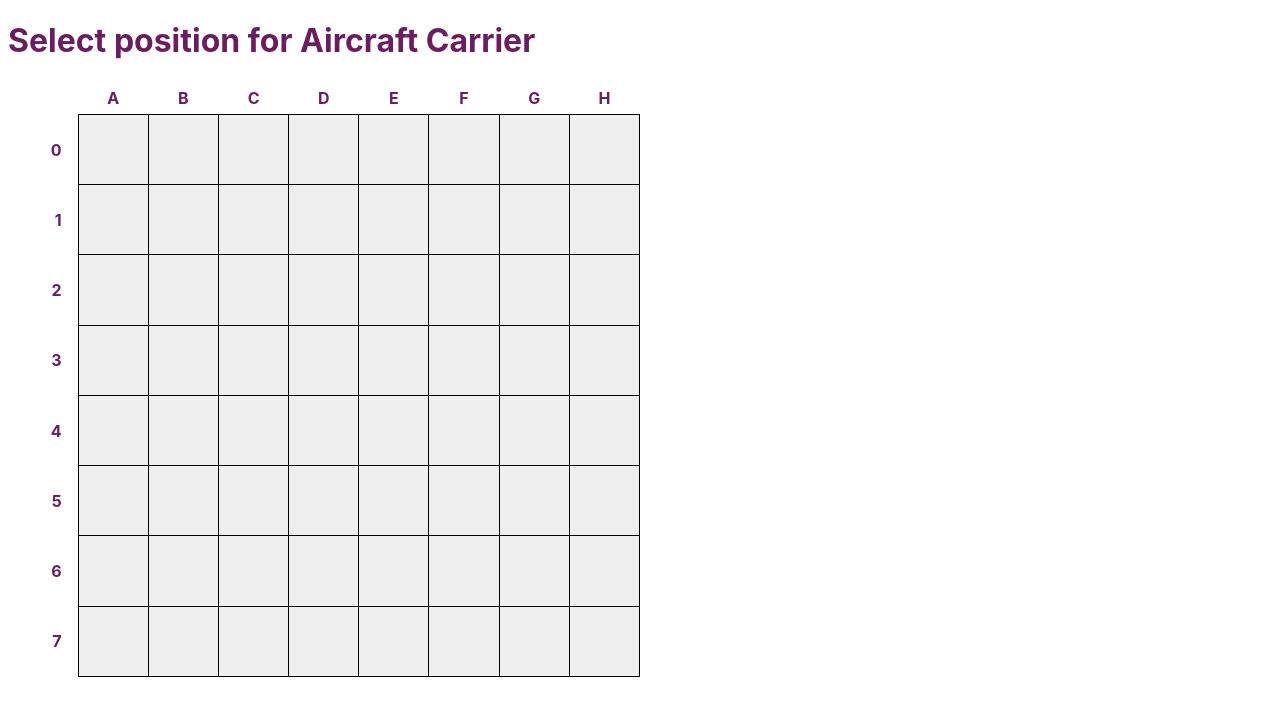
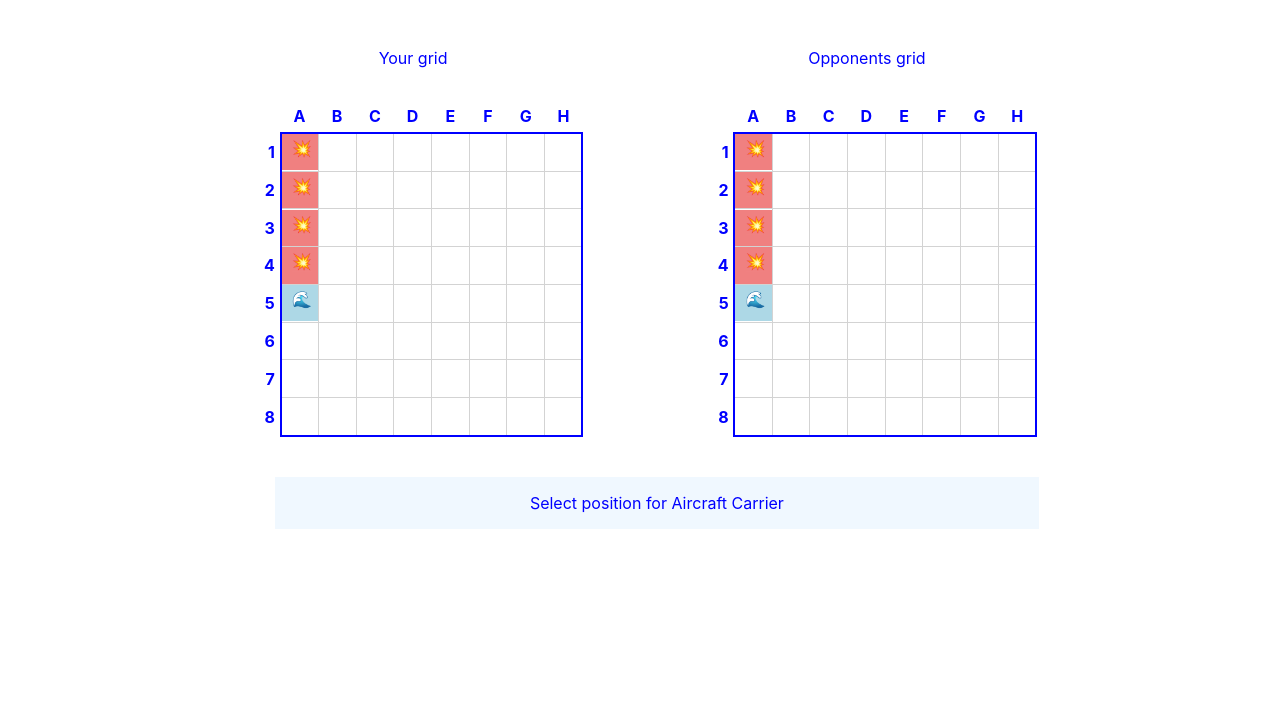
Before and after one commit to jessehouwing/BattleJSip, a React app: page / in a window 1280 px wide. Shown: the top 716 px of the page. Built offline with nearby package versions, Linux system fonts and the light colour scheme.

Commit message:
feature: make it look nicer

```diff
--- a/src/App.css
+++ b/src/App.css
@@ -1,12 +1,17 @@
+body {
+  padding: 0;
+  margin: 0;
+}
+
 #app {
-  color: #6C1D5F; /* Xebia purple */
+  color: blue; /* Xebia purple */
   font-family: -apple-system, BlinkMacSystemFont, 'Segoe UI', Roboto, Oxygen, Ubuntu, Cantarell, 'Open Sans', 'Helvetica Neue', sans-serif;
 }
 
 .board-container {
-  width: 50%;
-  max-width: 700px;
-  min-width: 300px;
+  width: 100%;
+  max-width: 400px;
+  min-width: 265px;
 }
 
 .board {
@@ -16,7 +21,7 @@
 
 .board th, .board td {
   text-align: center;
-  border: 1px solid black;
+  border: 1px solid lightgray;
   padding: 0;
 }
 
@@ -34,7 +39,9 @@
   width: 100%;
   padding-top: 100%;
   position: relative;
+  overflow: hidden;
 }
+
 .board .square-content {
   width: 100%;
   height: 100%;
@@ -46,7 +53,7 @@
 .board .row {
   border: none;
   text-align: right;
-  padding-right: 1rem;
+  padding-right: 0.3rem;
 }
 
 .board button {
@@ -55,6 +62,7 @@
   border: 0;
   cursor: pointer;
   font-size: 0;
+  background-color: white;
 }
 
 .board .activated-cell button:before {
@@ -82,3 +90,85 @@
 .board .water button:before {
   content: '🌊';
 }
+
+.board td.top {
+  border-top-width: 2px;
+  border-top-color: blue;
+}
+
+.board td.left {
+  border-left-width: 2px;
+  border-left-color: blue;
+}
+
+.board td.bottom {
+  border-bottom-width: 2px;
+  border-bottom-color: blue;
+}
+
+.board td.right {
+  border-right-width: 2px;
+  border-right-color: blue;
+}
+
+.game-layout {
+  display: grid;
+  padding: 1rem;
+  padding-top: 3rem;
+  padding-bottom: 3rem;
+  grid-template-columns: 2fr 3fr 1fr 3fr 2fr;
+  max-width: 1600px;
+  margin: 0 auto;
+
+}
+
+.x {
+  grid-column-start: 2;
+  grid-column-end: 5;
+  margin-top: 2.5rem;
+  padding-left: 4%;
+  margin-right: -2px;
+  /* background: red; */
+  /* border: 2px solid black; */
+}
+
+.second-board {
+  justify-content: flex-end;
+  display: flex;
+}
+
+.message-box {
+  background-color: aliceblue;
+  padding-top: 1rem;
+  padding-bottom: 1rem;
+  text-align: center;
+}
+
+.interaction-buttons {
+  display: flex;
+  padding-top: 3rem;
+  justify-content: space-between;
+}
+
+.interaction-buttons div {
+  width: 10rem;
+  padding: 1rem;
+  border-radius: 5rem;
+  background-color: blue;
+  color: white;
+  text-align: center;
+  text-transform: uppercase;
+}
+
+.is-ship button {
+  background-color: #dbd0ff;
+}
+
+.board-headline {
+  text-align: center;
+  padding-bottom: 2rem;
+}
+
+.hidden {
+  display: none;
+}
--- a/src/App.jsx
+++ b/src/App.jsx
@@ -18,11 +18,70 @@ function getLetter(i) {
   return String.fromCharCode('A'.charCodeAt(0) + i);
 }
 
+function getNumberFromLetter(letter) {
+  return letter.charCodeAt() - 65;
+}
+
+const fake = [
+  [1, 0, 0, 0, 0, 0, 0, 0],
+  [1, 0, 0, 0, 0, 0, 0, 0],
+  [1, 0, 0, 0, 0, 0, 0, 0],
+  [1, 0, 0, 0, 0, 0, 0, 0],
+  [2, 0, 0, 0, 0, 0, 0, 0],
+  [0, 0, 0, 0, 0, 0, 0, 0],
+  [0, 0, 0, 0, 0, 0, 0, 0],
+  [0, 0, 0, 0, 0, 0, 0, 0]
+];
+
+function getSquareCss(fleet, gameState, row, cell, isMyBoard) {
+  gameState = fake;
+  console.log(row, cell);
+  const cellState = gameState[row][cell];
+  let css = ' ';
+  if (cellState === 1) {
+    css += 'hit';
+  } else if (cellState === 2) {
+    css += 'water';
+  }
+  if (!isMyBoard) {
+    return css;
+  }
+  const isShip = fleet.find(({positions}) => {
+    const pos = positions.find(coord => {
+      return row === parseInt(coord[1], 10) && cell === parseInt(getNumberFromLetter(coord[0]), 10);
+    });
+    return pos ? true : false;
+  });
+  const shippCss = isShip ? ' is-ship' : '';
+  css += shippCss;
+  return css;
+}
+
+function getBorderCss(i, j) {
+  const classNames = [];
+  if (i === 0) {
+    classNames.push('top');
+  }
+  if (j === 0) {
+    classNames.push('left');
+  }
+  if (i === boardSize - 1) {
+    classNames.push('bottom');
+  }
+  if (j === boardSize - 1) {
+    classNames.push('right');
+  }
+  return classNames.join(' ');
+}
+
 const boardSize = 8;
 
-const Board = ({selected}) => {
+const Board = ({fleet, selected, isMyBoard}) => {
+  console.log('fleet', fleet);
+  const gameState = [];
   return (
     <div className="board-container">
+      <div className="board-headline">{isMyBoard ? 'Your grid' : 'Opponents grid'}</div>
       <table className="board">
         <thead>
           <tr>
@@ -36,12 +95,12 @@ const Board = ({selected}) => {
           {getSequence(boardSize).map(i => (
             <tr key={i}>
               <td className="row">
-                <strong>{i}</strong>
+                <strong>{i + 1}</strong>
               </td>
               {getSequence(boardSize).map(j => (
-                <td key={j}>
+                <td key={j} className={getBorderCss(i, j)}>
                   <div className="square">
-                    <div className="square-content activated-cell">
+                    <div className={'square-content activated-cell ' + getSquareCss(fleet, gameState, i, j, isMyBoard)}>
                       <button onClick={() => selected(getLetter(j) + i)}>
                         {getLetter(j) + i}
                       </button>
@@ -87,6 +146,9 @@ const DirectionSelector = ({selected}) => (
   </table>
 );
 
+const MessageBox = ({text}) => (
+  <div className="message-box">{text}</div>
+);
 export default class App extends Component {
   constructor() {
     super();
@@ -149,11 +211,35 @@ export default class App extends Component {
 
     return (
       <Fragment>
-        <h1>{text}</h1>
         {!!currentPosition ? (
           <DirectionSelector selected={this.placeMyShip} />
         ) : (
-            <Board selected={ship ? this.setCurrentPosition : this.shoot} />
+            <div className="game-layout">
+              <div>
+                <div className="hidden">Ships</div>
+              </div>
+              <div>
+                <Board isMyBoard={true} fleet={this.state.myBoard.fleet} selected={ship ? this.setCurrentPosition : this.shoot} />
+              </div>
+              <div>
+                <div>&nbsp;</div>
+              </div>
+              <div className="second-board">
+                <Board isMyBoard={false} fleet={this.state.enemyBoard.fleet} selected={ship ? this.setCurrentPosition : this.shoot} />
+              </div>
+              <div>
+                <div className="hidden">Ships</div>
+              </div>
+              <div className="x">
+                <div>
+                  <MessageBox text={text} />
+                </div>
+                <div className="interaction-buttons hidden">
+                  <div>New Game</div>
+                  <div>End Game</div>
+                </div>
+              </div>
+            </div>
           )}
       </Fragment>
     );
--- a/src/game/board-service.js
+++ b/src/game/board-service.js
@@ -67,7 +67,6 @@ export function initializeOwnBoard() {
   return board;
 }
 
-
 export function isHit(board, position) {
   return board.fleet.some(ship => ship.positions.some(p => p === position));
 }
```
